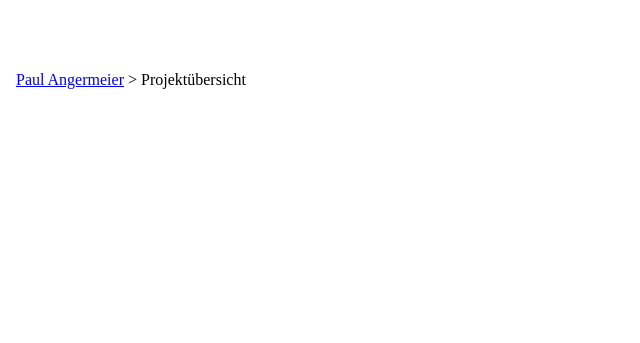
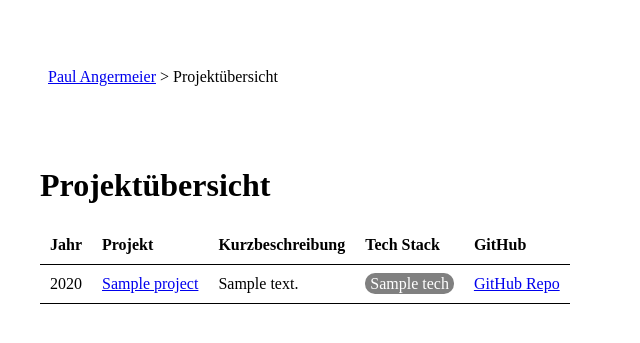
Before and after one commit to paulangermeier/portfolio, a Flask app: template templates/projects.html in a window 1280 px wide. Shown: the top 343 px of the page, without its empty margins (0-640 px from the left). Run offline with Flask 3, Linux system fonts and the light colour scheme; the template is opened without the code that fills it: most values are stand-ins (such as "Sample title", 1, 10 or a date in 2020).

Commit message:
Add project overview and refactor creation of tech tags

```diff
--- a/app.py
+++ b/app.py
@@ -17,6 +17,13 @@ def get_db():
         # activate foreign key enforcement since SQLite has it siabled by default
         db.execute("PRAGMA foreign_keys = ON")
     return db
+
+# tech is stored as comma separated string in the DB
+def sep_tech(tech_stack):
+    tech_list = []
+    for tech in tech_stack.split(","):
+        tech_list.append(tech.strip())
+    return tech_list
 
 # route/ function to close the db connection
 @app.teardown_appcontext
@@ -45,8 +52,7 @@ def index():
     for project in rel_projects:
         # row object is read only, convert to dict so tech_list can be added
         p = dict(project)
-        # list comprehension that creates a new key-value pair in p with separated tech_stack values
-        p["tech_list"] = [t.strip() for t in p["tech_stack"].split(",")]
+        p["tech_list"] = sep_tech(project["tech_stack"])
         # append the dict stored in p to projects to create a list of dicts
         projects.append(p)
 
@@ -76,7 +82,25 @@ def project_details(slug):
 
 @app.route("/projects")
 def projects():
-    return render_template("projects.html")
+
+    # create db cursor
+    cur = get_db().cursor()
+
+    # query to get data for projects from DB
+    all_projects = cur.execute(
+        "SELECT * FROM projects ORDER BY year DESC"
+    ).fetchall()
+
+    projects = []
+
+    # transform all_projects row objects into a list of dicts each with a split tech_list
+    # tech_stack is stored as comma separated string in the DB
+    for project in all_projects:
+        p = dict(project)
+        p["tech_list"] = sep_tech(project["tech_stack"])
+        projects.append(p)
+
+    return render_template("projects.html", projects=projects)
 
 @app.errorhandler(404)
 def page_not_found(e):
--- a/static/style.css
+++ b/static/style.css
@@ -75,6 +75,25 @@
     padding: 0;
 }
 
+.project-overview {
+    max-width: 150ch;
+    margin: 0 auto;
+}
+
+.project-overview table {
+    border-collapse: collapse;
+}
+
+.project-overview tr {
+    border-bottom: 1pt solid currentColor;
+}
+
+.project-overview td,
+th {
+    text-align: left;
+    padding: 10px;
+}
+
 .social-icon {
     width: 24px;
     height: 24px;
--- a/templates/index.html
+++ b/templates/index.html
@@ -107,6 +107,7 @@ Paul Angermeier
                 </li>
                 {% endfor %}
             </ul>
+            <p><a href="{{ url_for('projects') }}">Projektübersicht ></a></p>
         </section>
         <footer>
             <p>&copy; {{ current_year }} Paul Angermeier</p>
--- a/templates/projects.html
+++ b/templates/projects.html
@@ -1,12 +1,40 @@
 {% extends "base.html" %}
 
 {% block content %}
-
+<div class="project-overview">
     <nav class="breadcrumb">
         <ol>
             <li><a href="{{ url_for('index') }}">Paul Angermeier</a></li>
             <li><span>Projektübersicht</span></li>
         </ol>
     </nav>
+    <h1>Projektübersicht</h1>
+    <table>
+        <thead>
+            <tr>
+                <th>Jahr</th>
+                <th>Projekt</th>
+                <th>Kurzbeschreibung</th>
+                <th>Tech Stack</th>
+                <th>GitHub</th>
+            </tr>
+        </thead>
+        <tbody>
+            {% for project in projects %}
+            <tr>
+                <td>{{ project['year'] }}</td>
+                <td><a href="{{ url_for('project_details', slug=project['slug']) }}">{{ project['title'] }}</a></td>
+                <td>{{ project['short_description'] }}</td>
+                <td>
+                    {% for tech in project['tech_list']%}
+                    <span class="tech-tag">{{ tech }}</span>
+                    {% endfor %}
+                </td>
+                <td><a href="{{ project['github_url'] }}">GitHub Repo</a></td>
+            </tr>
+            {% endfor %}
+        </tbody>
+    </table>
+</div>
 
 {% endblock %}
```
Lines whose indentation alone changed are shown as unchanged.
